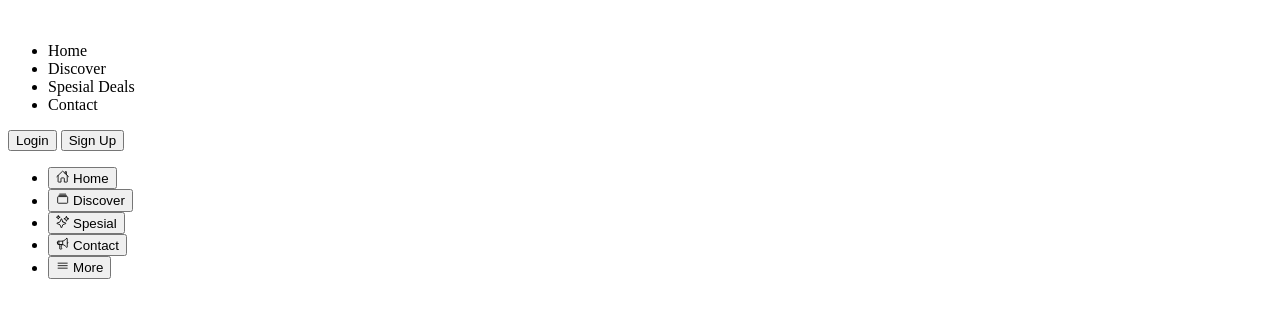
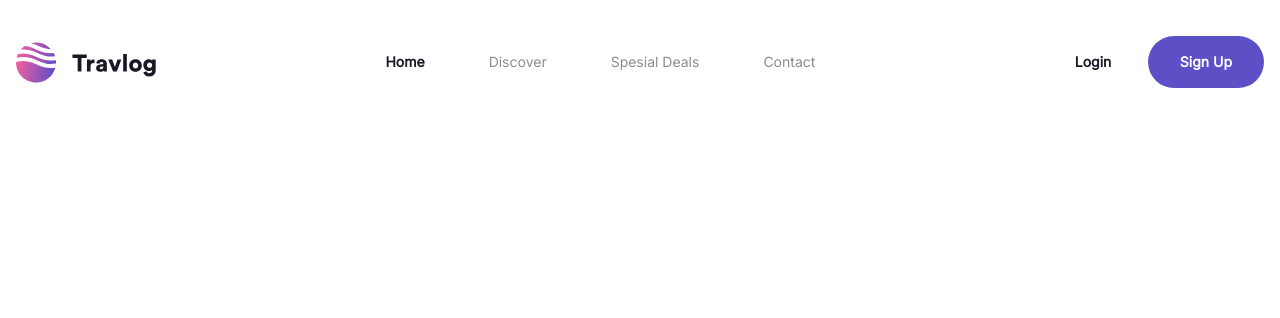
Before and after one commit to dimasaddriansyah/travlog, a website: page index.html in a window 1280 px wide. Drawn offline with nearby package versions, Linux system fonts and the light colour scheme; files that its build step writes are made by us from their sources; the site is published under a folder, as on GitHub Pages, so addresses that start at the root find nothing.

Commit message:
Update url assets

```diff
--- a/index.html
+++ b/index.html
@@ -9,7 +9,7 @@
     <link rel="preconnect" href="https://fonts.gstatic.com" crossorigin>
     <link href="https://fonts.googleapis.com/css2?family=Inter&display=swap" rel="stylesheet">
     <!-- Tailwind CSS -->
-    <link href="/dist/style.css" rel="stylesheet">
+    <link href="travlog/dist/style.css" rel="stylesheet">
     <!-- Alpine JS-->
     <script src="//unpkg.com/alpinejs" defer></script>
 </head>
@@ -18,8 +18,8 @@
     <nav class="px-4 py-9" x-data="{navOpen : true}">
         <div class="container mx-auto">
             <div class="flex justify-between items-center">
-                <img src="../public/logo/logo-travlog.svg" alt="" class="order-1 sm:order-2">
-                <img @click="navOpen =! navOpen" src="../public/icon/icon-hamburger.svg" alt=""
+                <img src="travlog/public/logo/logo-travlog.svg" alt="" class="order-1 sm:order-2">
+                <img @click="navOpen =! navOpen" src="travlog/public/icon/icon-hamburger.svg" alt=""
                     class="order-2 sm:order-1 lg:hidden hover:cursor-pointer">
                 <div class="order-2 hidden lg:block">
                     <ul class="flex item gap-16">
```
